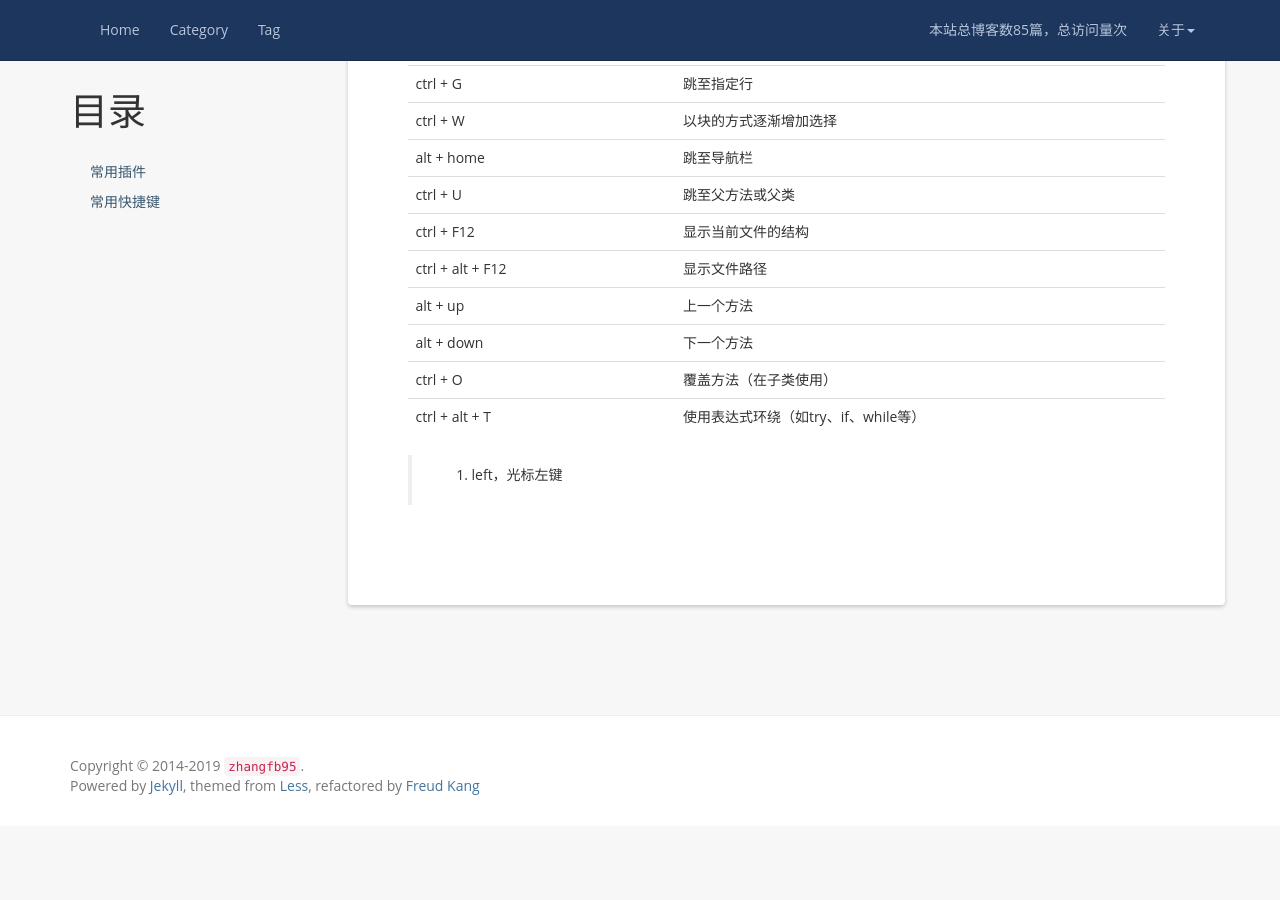
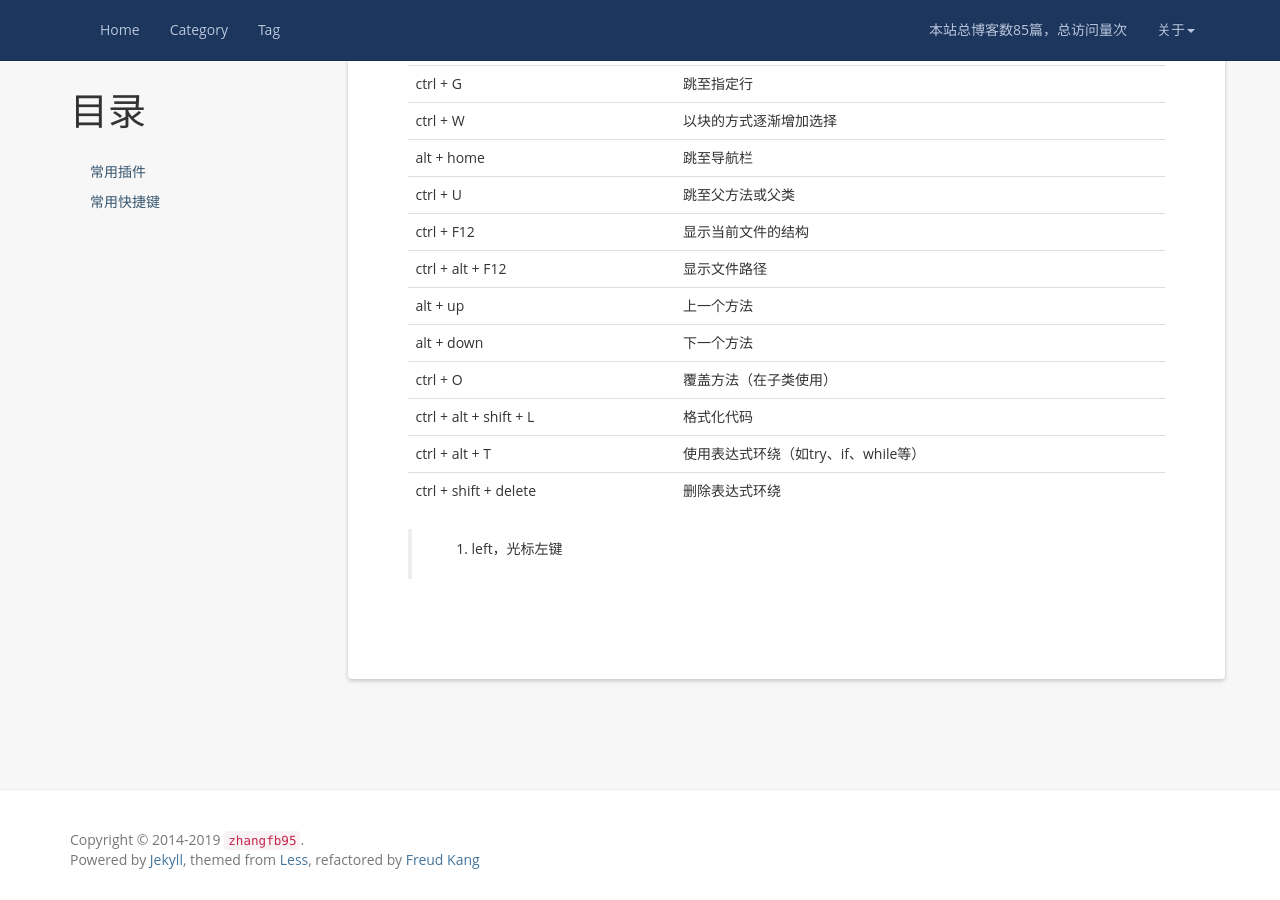
Before and after one commit to zhangfb95/zhangfb95.github.io.bak, a Jekyll site: the page built from plugin-intellij.md, in a window 1280 px wide and 900 px high, scrolled down 2289 px. Built offline with Jekyll 4.4.1, drawn with Linux system fonts in a browser that asks for light colours; nearby versions of some CDN libraries; a script that is not in the unit is left out; comment, search, counter and statistics services are not loaded; before the commit the page ends 3115 px from its top, so only the background shows below that.

Commit message:
add more shortcut

```diff
--- a/plugin-intellij.md
+++ b/plugin-intellij.md
@@ -74,6 +74,8 @@ permalink: /plugin-intellij/
 | alt + up | 上一个方法 |
 | alt + down | 下一个方法 |
 | ctrl + O | 覆盖方法（在子类使用） |
+| ctrl + alt + shift + L | 格式化代码 |
 | ctrl + alt + T | 使用表达式环绕（如try、if、while等） |
+| ctrl + shift + delete | 删除表达式环绕 |
 
 > 1. left，光标左键
```
